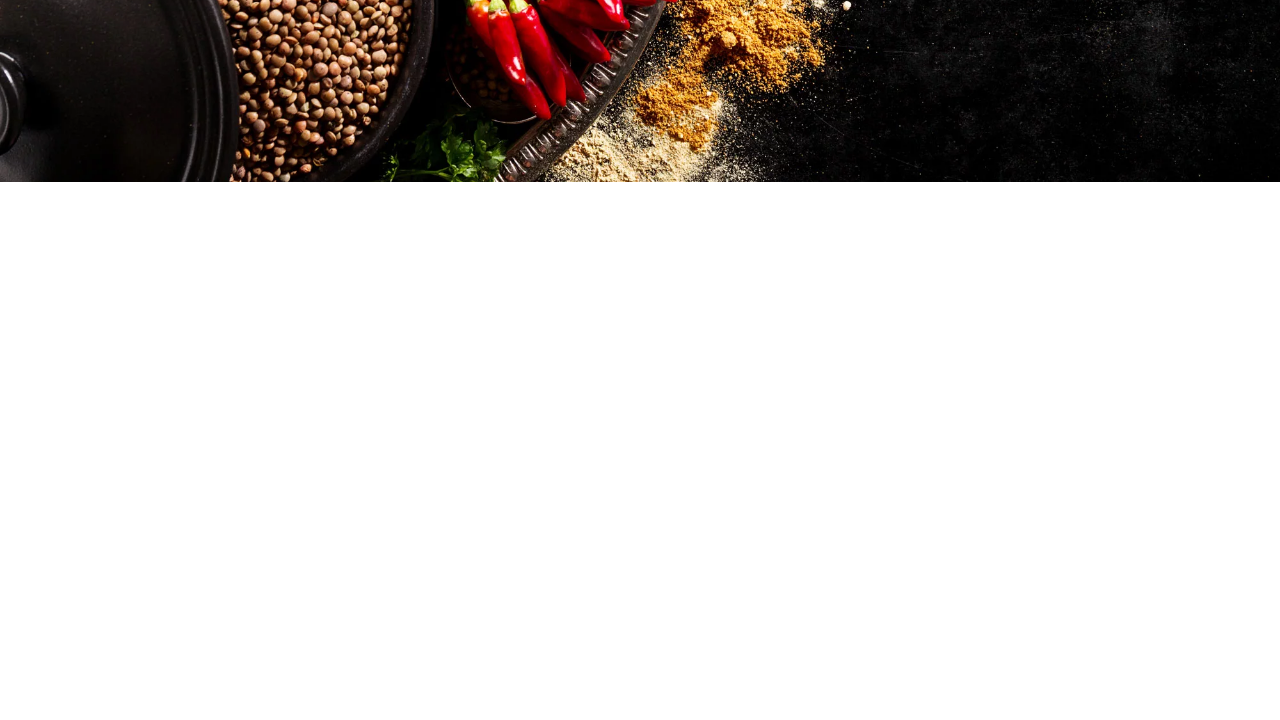
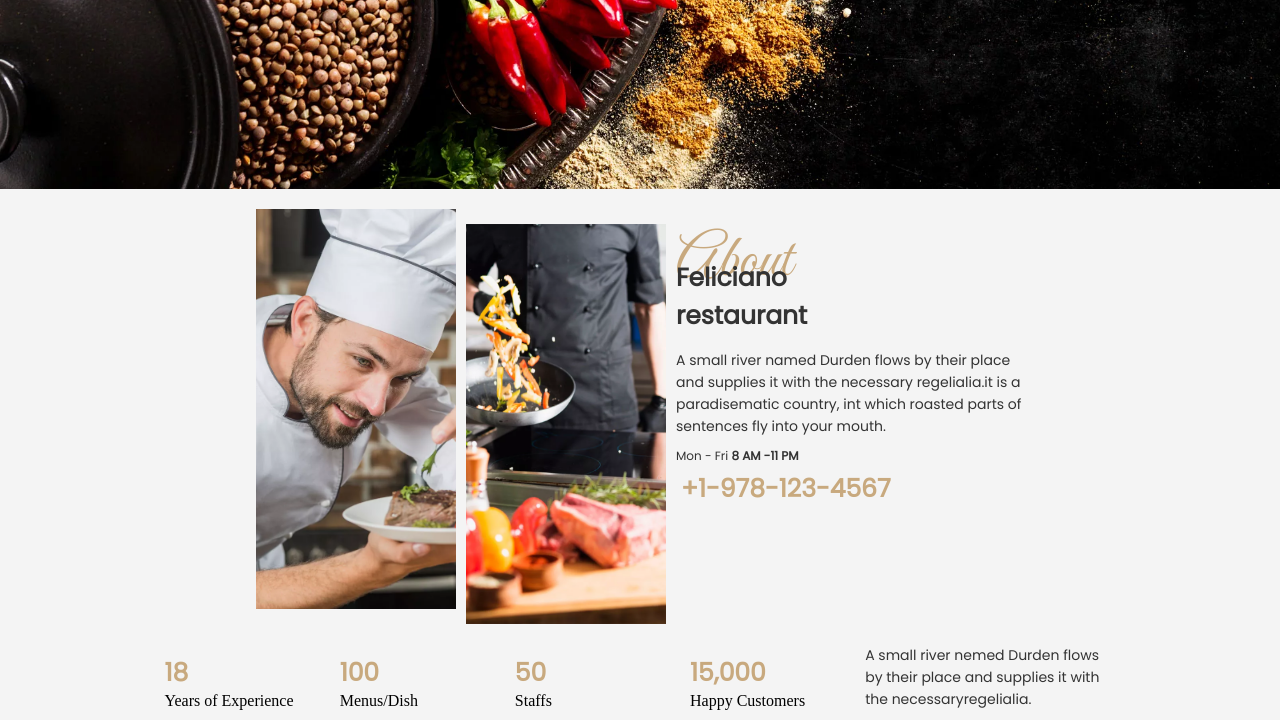
Before and after one commit to bassim18ramad/Tp11-Restaurant-Feliciano, a plain HTML site: page index.html in a window 1280 px wide. Shown: the part 706-1426 px from the top of the page. Before the commit the page ends 888 px from the top, so only its background shows below. Drawn offline with nearby package versions, Linux system fonts and the light colour scheme.

Commit message:
version 2 ajout de section about

```diff
--- a/index.html
+++ b/index.html
@@ -2,11 +2,15 @@
 <html lang="en">
 <head>
     <meta charset="UTF-8">
+    <link rel="stylesheet" href="https://cdn.jsdelivr.net/npm/bootstrap-icons@1.13.1/font/bootstrap-icons.min.css">
+    <link rel="stylesheet" href="https://fonts.googleapis.com/css?family=Great Vibes">
+    <link rel="stylesheet" href="https://fonts.googleapis.com/css?family=Poppins">
     <link rel="stylesheet" href="style.css">
     <meta name="viewport" content="width=device-width, initial-scale=1.0">
     <title>TP11- Restaurant Feliciano</title>
 </head>
 <body>
+    <!-- Entete -->
     <header class="header">
         <div class="logo">
             Feliciano
@@ -21,7 +25,7 @@
             <button>Book a table</button>
         </div>
     </header>
-
+<!-- Baniere -->
     <section class="hero">
         <div class="hero-content">
             <h2>Feliciano</h2>
@@ -60,5 +64,37 @@
             </div>
         </div>
     </section>
+<!-- About -->
+    <section class="about">
+        <div class="about-content">
+            <img src="./assests/about.jpg" alt="" class="about-img">
+            <img src="./assests/about-1.jpg" alt="" class="about-img-1">
+            <div class="about-text">
+                <h2>About</h2>
+                <p class="title">Feliciano restaurant</p>
+                <p class="descrip">A small river named Durden flows by their place and supplies it with the necessary regelialia.it is a paradisematic country, int which roasted parts of sentences fly into your mouth.</p>
+                <p class="daywork">Mon - Fri <strong class="hour">8 AM -11 PM</strong></p>
+                <p class="tel">+1-978-123-4567</p>
+            </div>
+        </div>
+        <div class="statistics">
+            <div class="group">
+                <p><strong>18</strong><br> Years of Experience</p>
+            </div>
+            <div class="group">
+                <p><strong>100</strong><br> Menus/Dish</p>
+            </div>
+            <div class="group">
+                <p><strong>50</strong><br>Staffs</p>
+            </div>
+            <div class="group">
+                <p><strong>15,000</strong><br>Happy Customers</p>
+            </div>
+            <div class="group-text">
+                <p>A small river nemed Durden flows by their place and supplies it with the necessaryregelialia.</p>
+            </div>
+        </div>
+    </section>
+
 </body>
 </html>
--- a/style.css
+++ b/style.css
@@ -74,7 +74,7 @@
     color: #fff;
     text-transform: uppercase;
     letter-spacing: 4px;
-    font-family: "Poppins", Arial, sans-serif;;
+    font-family: "Poppins", Arial, sans-serif;
 }
 
 .hero-image {
@@ -104,3 +104,101 @@
     text-align: center;
     margin-top: 10px;
 }
+
+/* About */
+.about{
+    display: flex;
+    flex-direction: column;
+    align-items: center;
+    background: #f4f4f4;
+    width: 100%;
+}
+.about-content {
+    display:flex;
+    justify-content: center;
+    gap: 10px;
+    width: 60%;
+    margin: 20px auto;
+}
+.about-content img {
+    width: 200px;
+    height: 400px;
+    object-fit: cover;
+}
+.about-content .about-img-1{
+    margin-top: 15px;
+}
+
+.about-content .about-text{
+    margin-top: 15px;
+    position: relative;
+}
+
+.about-text h2{
+    font-family:Great Vibes ;
+    font-size: 60px;
+    color: #c8a97e;
+    font-weight: normal;
+    margin-bottom: 50px;
+}
+
+.about-text .title{
+    position: absolute;
+    width: 100px;
+    font-size: 25px;
+    font-family: "Poppins", Arial, sans-serif;
+    font-weight: 1000;
+    color: #333333;
+    top: 35px;
+}
+
+.about-text .descrip{
+    font-size: 14px;
+    font-family: "Poppins", Arial, sans-serif;
+    color: #333333;
+    line-height: 22px;
+    margin-bottom: 10px;
+}
+
+.about-text .daywork{
+    font-family: "Poppins", Arial, sans-serif;
+    color: #333333;
+    font-size: 12px;
+}
+
+.about-text .tel{
+    font-family: "Poppins", Arial, sans-serif;
+    font-weight: bolder;
+    color: #c8a97e;
+    font-size: 25px;
+    margin-top: 5px;
+    margin-left: 5px;
+}
+
+.statistics{
+    display: flex;
+    justify-content: space-evenly;
+    align-items: center;
+}
+
+.statistics .group{
+    width: 15%;
+    align-items: center;
+}
+
+.group strong{
+    color: #c8a97e;
+    font-family: "Poppins", Arial, sans-serif;
+    font-weight: bolder;
+    font-size: 25px;
+
+}
+
+.group-text{
+    width: 25%;
+    font-size: 14px;
+    font-family: "Poppins", Arial, sans-serif;
+    color: #333333;
+    line-height: 22px;
+    margin-bottom: 10px;
+}
```
